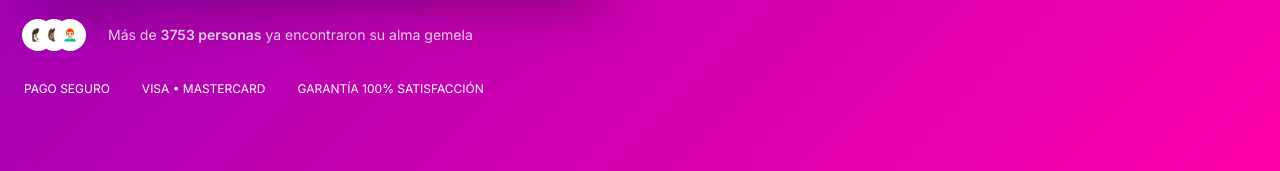
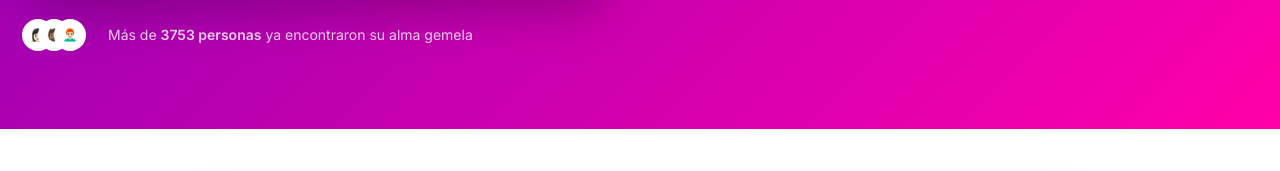
Before and after one commit to RogerioFoeger/almagemeadesenho, a plain HTML site: page index.html.html in a window 1280 px wide. Shown: the part 1288-1459 px from the top of the page. Drawn offline with nearby package versions, Linux system fonts and the light colour scheme.

Commit message:
Add files via upload

```diff
--- a/index.html.html
+++ b/index.html.html
@@ -226,11 +226,6 @@
                     <p class="text-white/80">Más de <span class="font-semibold">3753 personas</span> ya encontraron su alma gemela</p>
                 </div>
 
-                <div class="mt-8 flex items-center gap-8 text-xs uppercase">
-                    <div class="flex items-center"> PAGO SEGURO</div>
-                    <div class="flex items-center"> VISA • MASTERCARD</div>
-                    <div class="flex items-center"> GARANTÍA 100% SATISFACCIÓN</div>
-                </div>
             </div>
         </div>
     </section>
```
